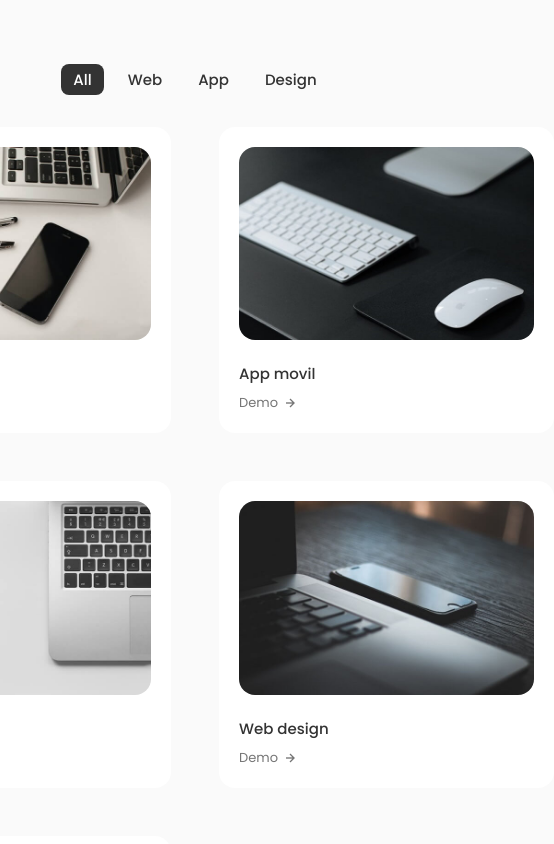
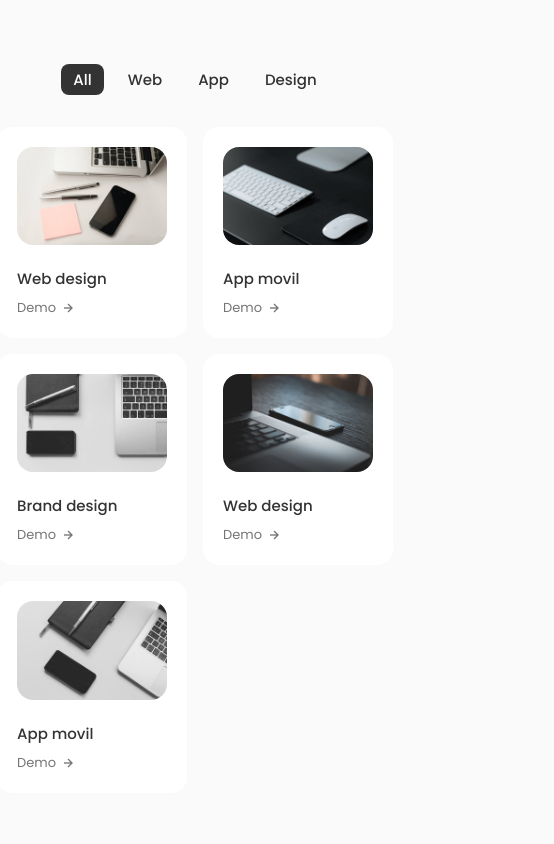
Before and after one commit to Ishan0704/portfolio-priya-mam, a React (Create React App) app: page / in a window 390 px wide. Shown: the part 4060-4904 px from the top of the page, 554 px wide, since content can reach past the window. Built offline with nearby package versions, Linux system fonts and the light colour scheme.

Commit message:
portfolio-made-responsive

```diff
--- a/src/components/work/work.css
+++ b/src/components/work/work.css
@@ -21,7 +21,7 @@
 }
 
 .work__container{
-    grid-template-columns: repeat(2, max-content);
+    grid-template-columns: repeat(3, max-content);
     gap: 3rem;
     justify-content: center;
 }
@@ -67,3 +67,44 @@
     background-color: var(--title-color);
     color: var(--container-color);
 }
+
+
+
+/*=============== BREAKPOINTS ===============*/
+
+@media screen and (max-width: 1024px) {
+
+    .work__container{
+        grid-template-columns: repeat(3, max-content);
+        gap: 1rem;
+    }
+    .work__img{
+        width: 200px;
+    }
+
+  }
+
+
+  @media screen and (max-width: 768px) {
+    .work__container{
+        grid-template-columns: repeat(2, max-content);
+        gap: 1rem;
+    }
+    .work__img{
+        width: 150px;
+    }
+
+  }
+
+  @media screen and (max-width: 576px) {
+
+
+  }
+
+  @media screen and (max-width: 350px) {
+
+    .work__img{
+        width: 100px;
+    }
+
+  }
```
